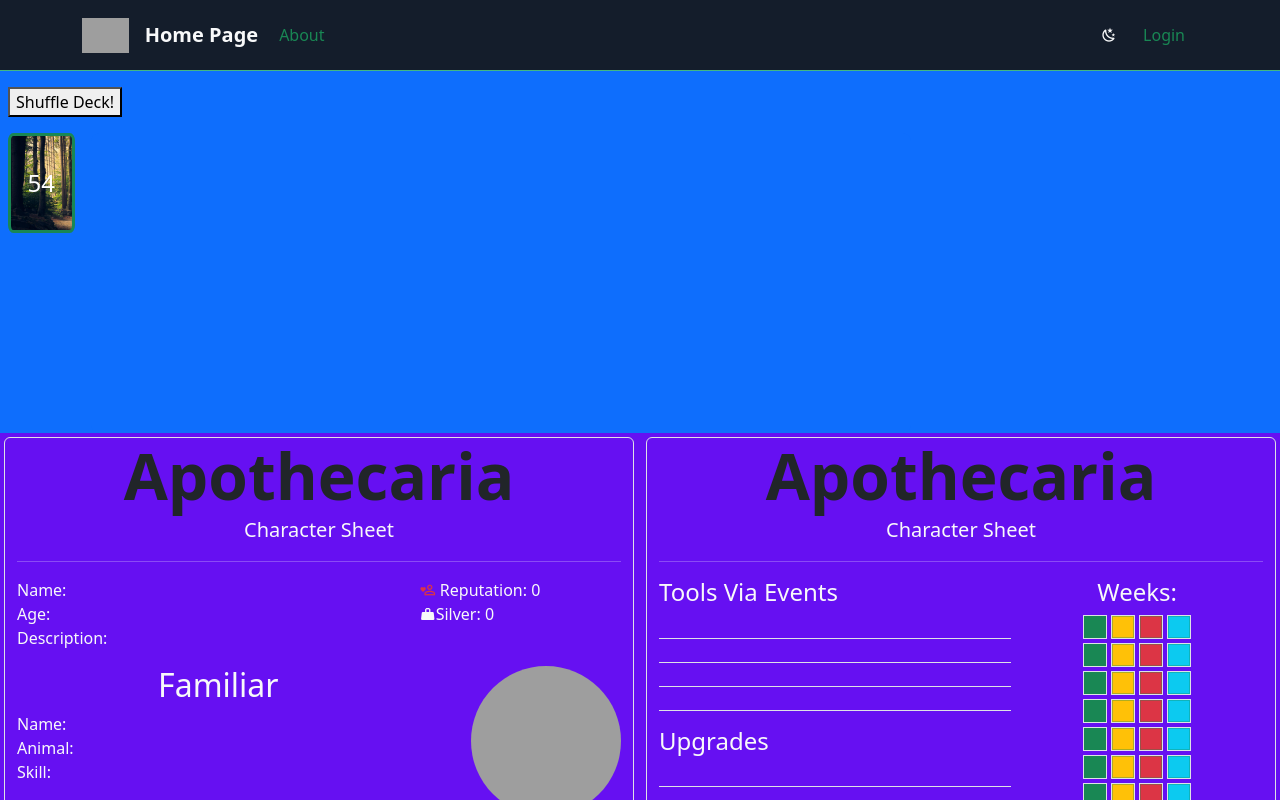
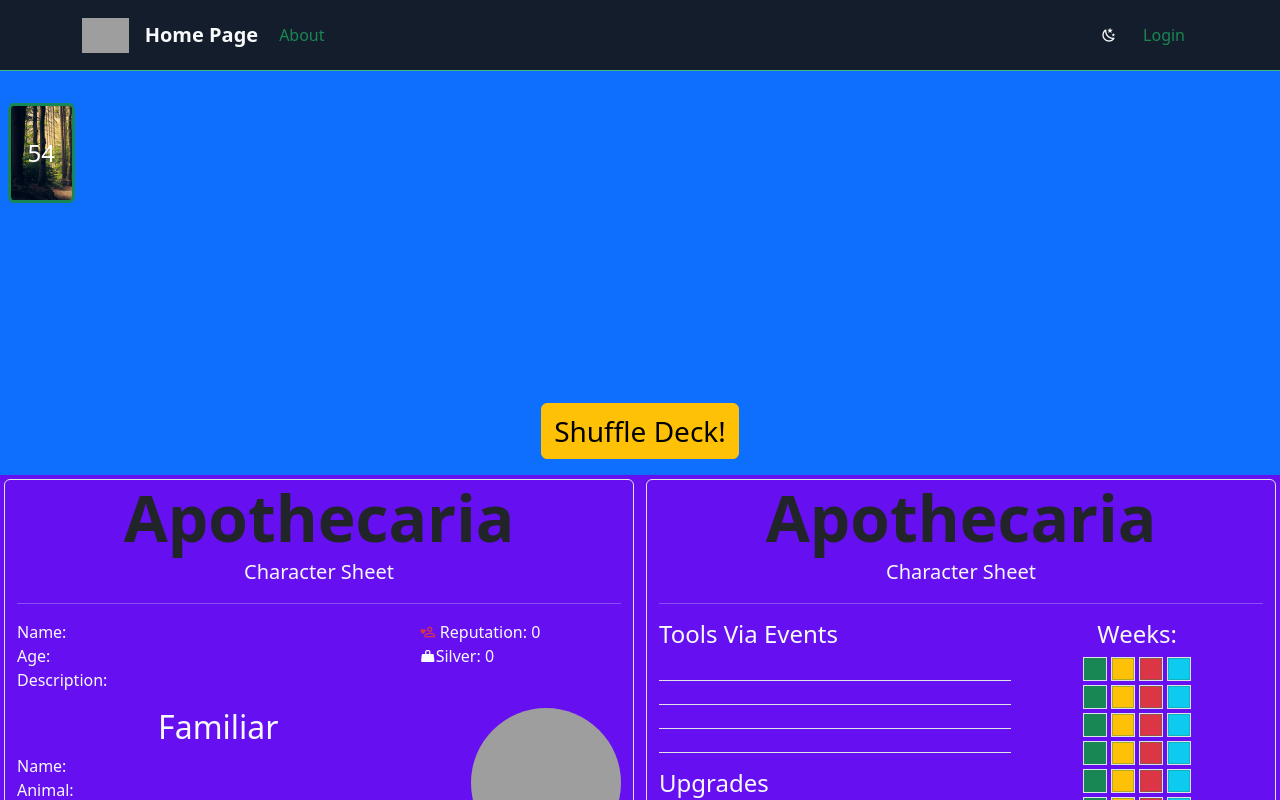
Before and after one commit to BlueFyre22/Apothecaria, a Vue app in the folder apothecaria/client/: page /#/ in a window 1280 px wide. Shown: the top 800 px of the page. Built offline with nearby package versions, Linux system fonts and the light colour scheme; grey boxes are pictures that could not be loaded; what @bcwdev/auth0provider-client would draw is missing.

Commit message:
updated shuffle button

```diff
--- a/apothecaria/client/src/components/CardDeck.vue
+++ b/apothecaria/client/src/components/CardDeck.vue
@@ -97,12 +97,13 @@ function onDrop(e, dropIndex) {
     <div class="row ">
       <div class="col-12 d-flex p-0 ms-2 ">
         <div v-if="shuffledDeck.length >= 0" class="col-sm-12 col-md-4 col-lg-5 mt-3">
-          <button @click="getCardDeck()">Shuffle Deck!</button>
+
           <div class="d-flex gap-3 align-items-start">
             <div @click="flipCard()" role="button"
               class="mt-3 border border-success card deck-bg-img text-white flex-shrink-0">
               <p class="m-0 user-select-none">{{ shuffledDeck.length }}</p>
             </div>
+
 
             <!-- Flipped cards area: shows cards in a stacked layout with drag-and-drop -->
             <div class="flipped-cards-container bg-primary position-relative mt-3" v-if="flippedCards.length > 0">
@@ -154,6 +155,10 @@ function onDrop(e, dropIndex) {
 
 
         </div>
+      </div>
+      <div class="d-flex justify-content-center mb-3">
+
+        <button @click="getCardDeck()" class="btn btn-warning fs-3">Shuffle Deck!</button>
       </div>
 
     </div>
```
